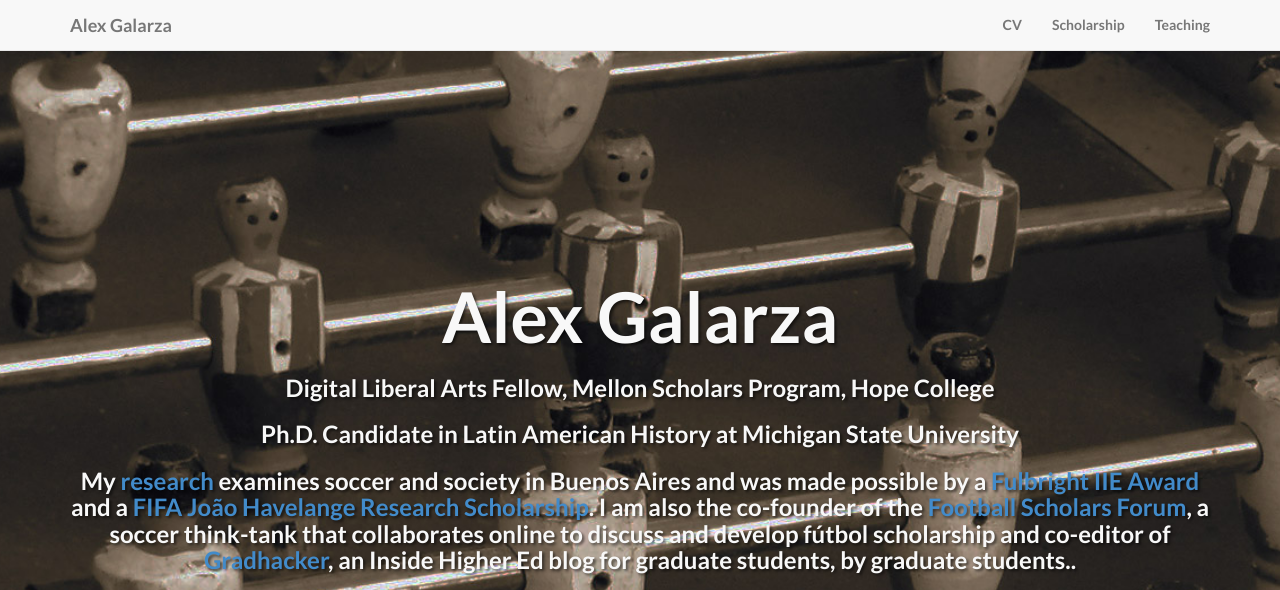
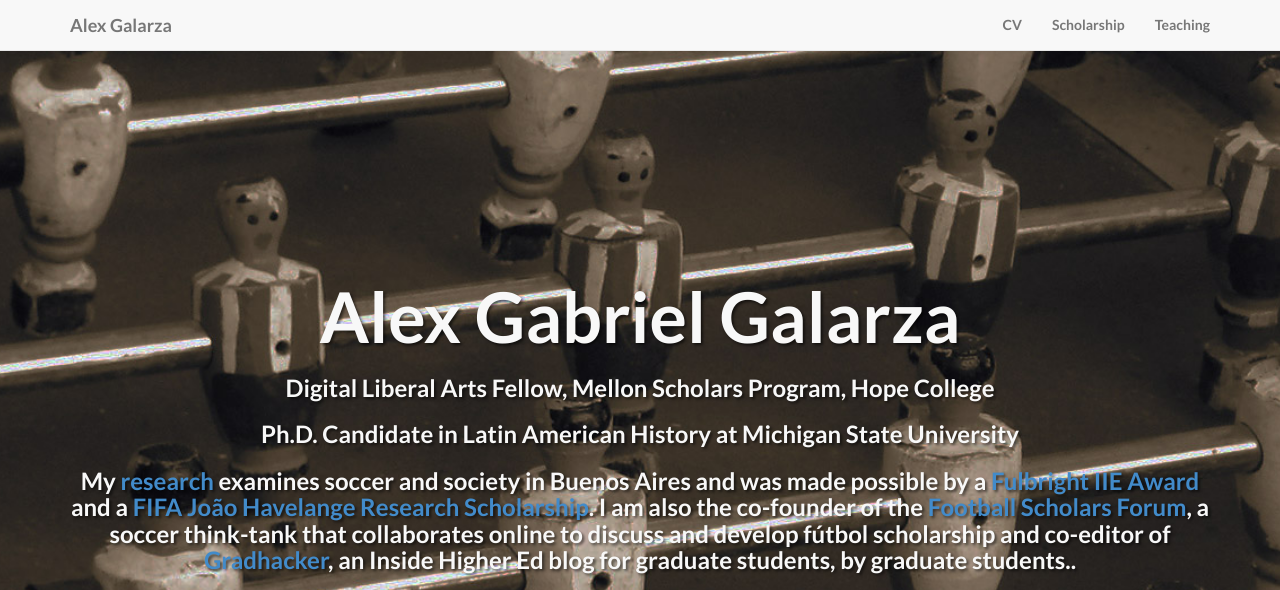
Before and after one commit to galarzaalex/galarzaalex.github.io, a plain HTML site: page index.html in a window 1280 px wide. Shown: the top 590 px of the page. Drawn offline with Linux system fonts and the light colour scheme.

Commit message:
Update index.html

```diff
--- a/index.html
+++ b/index.html
@@ -72,7 +72,7 @@
             <div class="row">
                 <div class="col-lg-12">
                     <div class="intro-message">
-                        <h1>Alex Galarza</h1>
+                        <h1>Alex Gabriel Galarza</h1>
                         <h3>Digital Liberal Arts Fellow, Mellon Scholars Program, Hope College</h3>
                         <h3>Ph.D. Candidate in Latin American History at Michigan State University</h3>
                         <h3>My <a href="/projects.html">research</a> examines soccer and society in Buenos Aires and was made possible by a <a target="_blank" href="http://www.iie.org/fulbright/">Fulbright IIE Award</a> and a <a href="http://www.fifa.com/aboutfifa/footballdevelopment/education/cies/havelangescholarship.html">FIFA João Havelange Research Scholarship</a>. I am also the co-founder of the <a target="_blank" href="http://scholars.footy-forum.net"> Football Scholars Forum</a>, a soccer think-tank that collaborates online to discuss and develop fútbol scholarship and co-editor of <a target="_blank" href="http://www.insidehighered.com/blogs/gradhacker/"> Gradhacker</a>, an Inside Higher Ed blog for graduate students, by graduate students..</h3>
```
